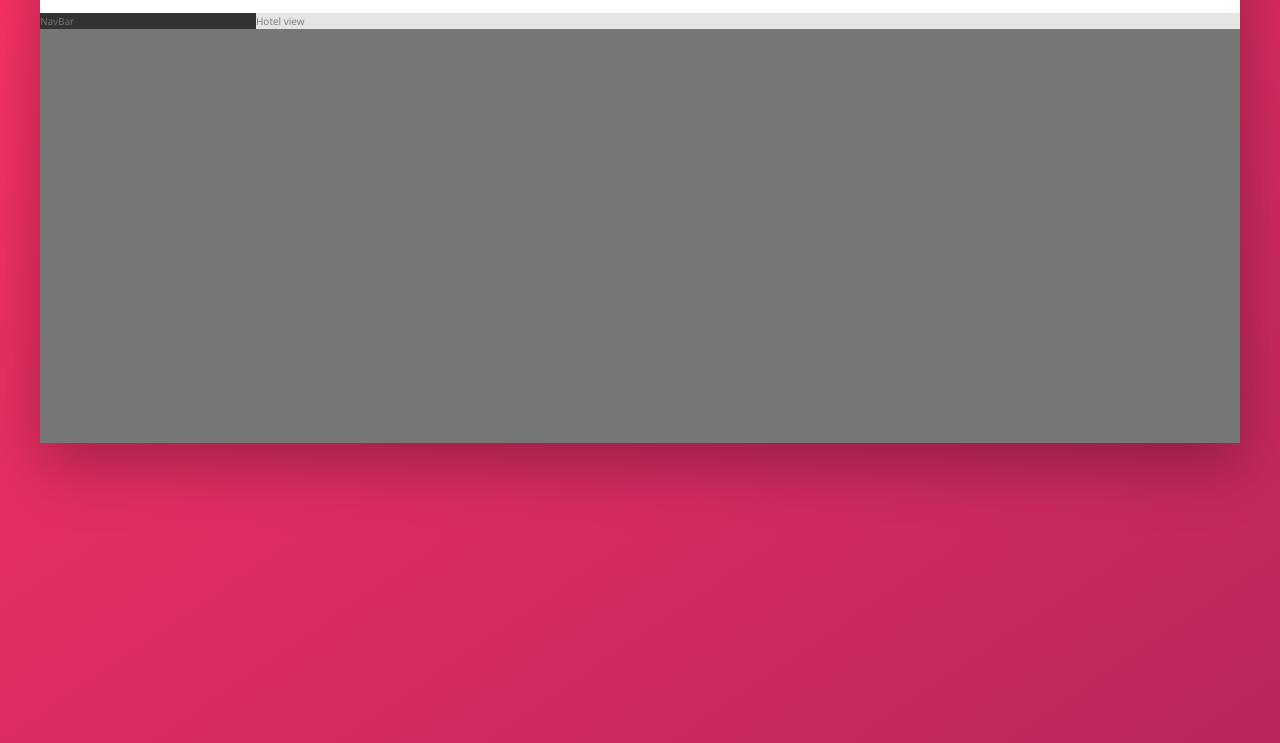
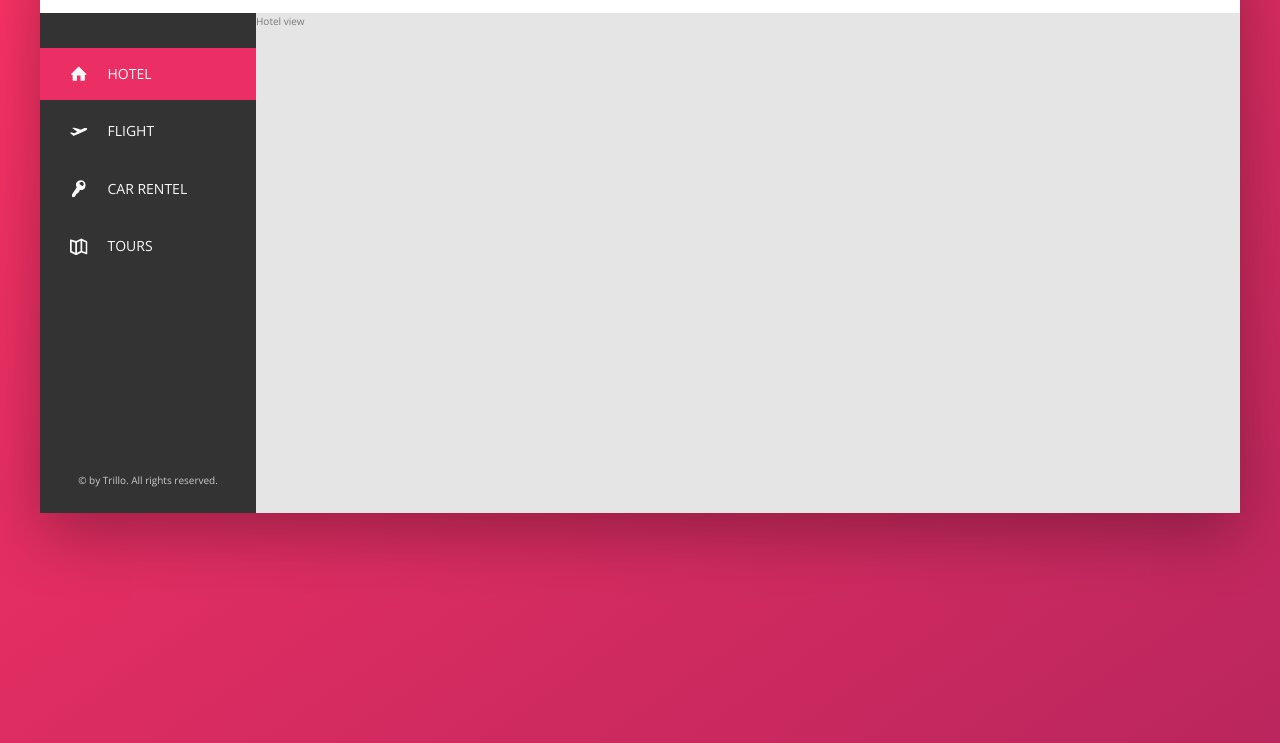
Before and after one commit to TheShadow8/mBmb, a website: page index.html in a window 1280 px wide. Shown: the part 137-880 px from the top of the page. Drawn offline with nearby package versions, Linux system fonts and the light colour scheme.

Commit message:
side-nav

```diff
--- a/index.html
+++ b/index.html
@@ -48,7 +48,44 @@
         </header>
         <div class="content">
             <nav class="sidebar">
-                NavBar
+                <ul class="side-nav">
+                    <li class="side-nav__item side-nav__item--active">
+                        <a href="#" class="side-nav__link">
+                            <svg class="side-nav__icon">
+                                <use xlink:href="img/sprite.svg#icon-home"></use>
+                            </svg>
+                            <span>Hotel</span>
+                        </a>
+                    </li>
+                    <li class="side-nav__item">
+                        <a href="#" class="side-nav__link">
+                            <svg class="side-nav__icon">
+                                <use xlink:href="img/sprite.svg#icon-aircraft-take-off"></use>
+                            </svg>
+                            <span>Flight</span>
+                        </a>
+                    </li>
+                    <li class="side-nav__item">
+                        <a href="#" class="side-nav__link">
+                            <svg class="side-nav__icon">
+                                <use xlink:href="img/sprite.svg#icon-key"></use>
+                            </svg>
+                            <span>Car rentel</span>
+                        </a>
+                    </li>
+                    <li class="side-nav__item">
+                        <a href="#" class="side-nav__link">
+                            <svg class="side-nav__icon">
+                                <use xlink:href="img/sprite.svg#icon-map"></use>
+                            </svg>
+                            <span>Tours</span>
+                        </a>
+                    </li>
+                </ul>
+
+                <div class="legal">
+                    &copy; by Trillo. All rights reserved.
+                </div>
             </nav>
             <main class="hotel-view">
                 Hotel view
--- a/sass/_components.scss
+++ b/sass/_components.scss
@@ -112,3 +112,71 @@
     }
 
 }
+
+// SIDE NAVIGATION
+.side-nav {
+    font-size: 1.4rem;
+    list-style: none;
+    margin-top: 3.5rem;
+
+    &__item {
+
+        position: relative;
+
+        &:not(:last-child) {
+            margin-bottom: .5rem;
+        }
+    }
+
+    &__item::before {
+        content: "";
+        position: absolute;
+        top: 0;
+        left: 0;
+        height: 100%;
+        width: 3px;
+        background-color: var(--color-primary);
+        transform: scaleY(0);
+        transition: transform .2s,
+            width .4s cubic-bezier(1, 0, 0, 1) .2s,
+            background-color .1s;
+    }
+
+    &__item:hover::before,
+    &__item--active::before {
+        transform: scaleY(1);
+        width: 100%;
+    }
+
+    &__item:active::before {
+        background-color: var(--color-primary-light)
+    }
+
+    &__link:link,
+    &__link:visited {
+        color: var(--color-grey-light-1);
+        text-decoration: none;
+        text-transform: uppercase;
+        display: block;
+        padding: 1.5rem 3rem;
+        position: relative;
+        z-index: 10;
+        display: flex;
+        align-items: center;
+    }
+
+    &__icon {
+        width: 1.75rem;
+        height: 1.75rem;
+        margin-right: 2rem;
+        fill: currentColor;
+    }
+}
+
+// LEGAL TEXT
+.legal {
+    font-size: 1.2 rem;
+    color: var(--color-grey-light-4);
+    text-align: center;
+    padding: 2.5rem;
+}
--- a/sass/_layout.scss
+++ b/sass/_layout.scss
@@ -24,9 +24,14 @@
 .sidebar {
     background-color: var(--color-grey-dark-1);
     flex: 0 0 18%;
+
+    display: flex;
+    flex-direction: column;
+    justify-content: space-between;
 }
 
 .hotel-view {
     background-color: #e5e5e5;
     flex: 1;
+    height: 50rem;
 }
```
Also changed, not shown: css/style.css.
